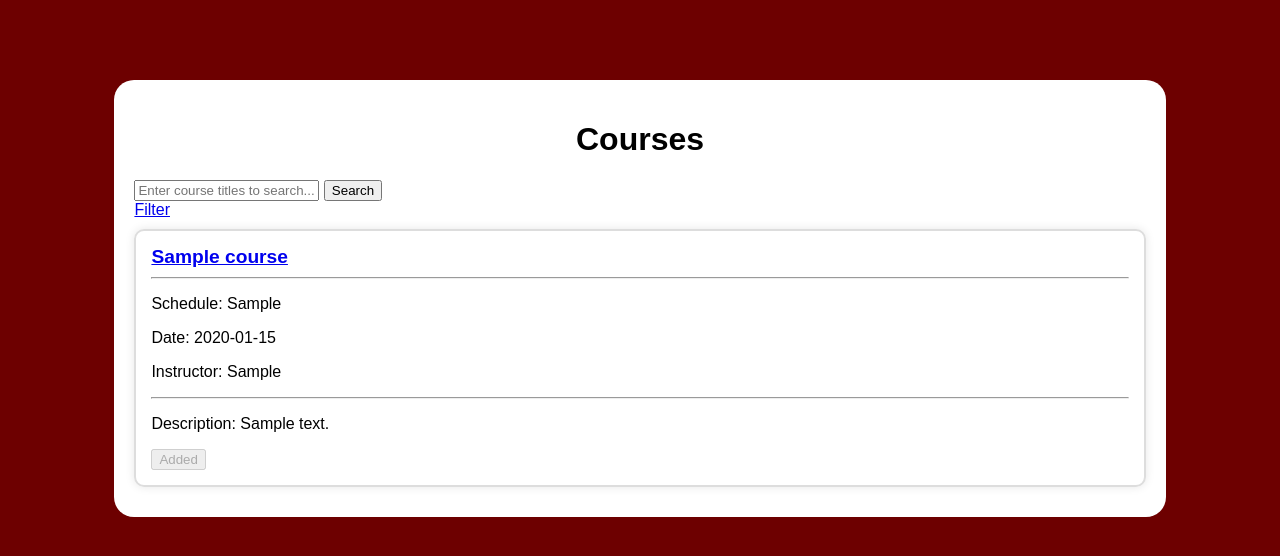
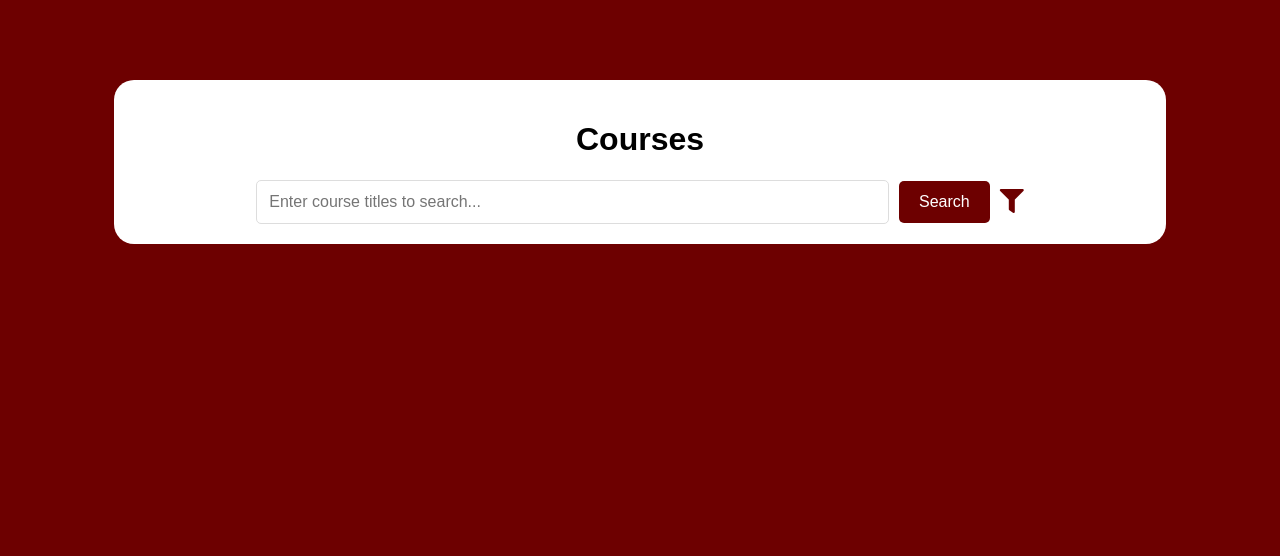
Before and after one commit to CSCI3356-Fall2023/Django-Unchained, a Django app: page /courseselection/ in a window 1280 px wide. Shown: the top 556 px of the page. Run offline with Django 4.2, Linux system fonts and the light colour scheme; a user stored in the database is signed in; tables that the repository leaves empty hold one stand-in row (values such as "Sample post").

Commit message:
bug fix + new css for course selection

```diff
--- a/DjangoUnchained/EagleVision/models.py
+++ b/DjangoUnchained/EagleVision/models.py
@@ -81,6 +81,7 @@ class Course(models.Model):
     schedule = models.CharField(max_length=255, default = 'none')
     instructor = models.CharField(max_length=255, default = 'none')
     requisite = models.CharField(max_length=255, default = 'none')
+    department = models.CharField(max_length=255, default = 'none')
 
     def __str__(self):
         return self.title
--- a/DjangoUnchained/EagleVision/static/EagleVision/courseselection.css
+++ b/DjangoUnchained/EagleVision/static/EagleVision/courseselection.css
@@ -35,9 +35,85 @@ body {
     box-sizing: border-box;
     box-shadow: 0 0 10px rgba(0, 0, 0, 0.1);
 }
+.course-title {
+    font-size: 1.4em;
+    font-weight: bold;
+    color: #6D0000;
+    margin-bottom: 10px;
+}
 
-.course-title {
-    font-size: 1.2em;
-    font-weight: bold;
-    color: #333;
+button {
+    background-color: #6D0000;
+    color: white;
+    padding: 10px 15px;
+    border: none;
+    border-radius: 5px;
+    cursor: pointer;
+    transition: background-color 0.3s ease;
 }
+
+button:hover, button:focus {
+    background-color: #550000;
+
+}
+
+button:disabled, .added-to-watchlist {
+    background-color: #cccccc;
+    cursor: not-allowed;
+}
+
+@media (max-width: 768px) {
+    .course {
+        width: calc(50% - 20px);
+        flex: 1 0 calc(50% - 20px);
+    }
+}
+@media (max-width: 480px) {
+    .course {
+        width: 100%;
+        flex: 1 0 100%;
+    }
+}
+
+
+.search-form {
+    display: flex;
+    align-items: center;
+    justify-content: center;
+}
+
+.search-form input[type="text"] {
+    width: 60%;
+    padding: 12px;
+    margin-right: 10px;
+    font-size: 1rem;
+    border-radius: 5px;
+    border: 1px solid #ddd;
+}
+
+.search-form button {
+    padding: 12px 20px;
+    font-size: 1rem;
+    border-radius: 5px;
+    border: none;
+    background-color: #6D0000;
+    color: white;
+    cursor: pointer;
+}
+
+.search-form button:hover {
+    background-color: #550000;
+}
+
+/* Styles for Filter Icon */
+.filter-icon {
+    display: inline-block;
+    color: #6D0000;
+    font-size: 1.5rem;
+    cursor: pointer;
+    margin-left: 10px;
+}
+
+.filter-icon:hover {
+    color: #550000;
+}
--- a/DjangoUnchained/EagleVision/templates/course_selection.html
+++ b/DjangoUnchained/EagleVision/templates/course_selection.html
@@ -4,16 +4,18 @@
 <head>
     <title>Course Selections</title>
     <link rel="stylesheet" href="{% static 'EagleVision\courseselection.css' %}">
+    <link rel="stylesheet" href="https://cdnjs.cloudflare.com/ajax/libs/font-awesome/5.15.3/css/all.min.css">
 </head>
 <body>
     <div class="box m-2 w-90 h-90">
         <h1>Courses</h1>
 
-        <form action="{% url 'search_results' %}" method="GET">
+        <form action="{% url 'search_results' %}" method="GET" class="search-form">
             <input type="text" name="search_query" placeholder="Enter course titles to search...">
             <button type="submit">Search</button>
+            <a href="{% url 'filter' %}" class="filter-icon"><i class="fas fa-filter"></i></a>
         </form>
-            <div class="filter"> <a href="{% url 'filter'%}"> Filter </a> </div>
+
             {% for course in courses %}
             <div class="course-list">
                 {% if course.title %}
--- a/DjangoUnchained/EagleVision/views.py
+++ b/DjangoUnchained/EagleVision/views.py
@@ -25,6 +25,7 @@ from django.db.models import Count
 from django.views.decorators.csrf import csrf_exempt
 from .constants import TIME_SLOTS
 from .forms import CourseFilterForm
+from django.core.paginator import Paginator
 
 oauth = OAuth()
 oauth.register(
@@ -97,14 +98,17 @@ def callback(request):
 @login_required
 def course_selection(request):
     user_watchlist_course_ids = Watchlist.objects.filter(user=request.user).values_list('course_id', flat=True)
+
     all_courses = Course.objects.all()
-    print("User's Watchlist Course IDs:", user_watchlist_course_ids)
+
+
+
     context = {
-        'courses': all_courses,
+        'all_courses': all_courses,
         'user_watchlist_ids': user_watchlist_course_ids,
     }
+
     return render(request, 'course_selection.html', context)
-
 
 
 
```
Also changed, not shown: DjangoUnchained/EagleVision/static/EagleVision/filters.css (+32 -31 lines), DjangoUnchained/EagleVision/migrations/0020_course_department.py (added).
